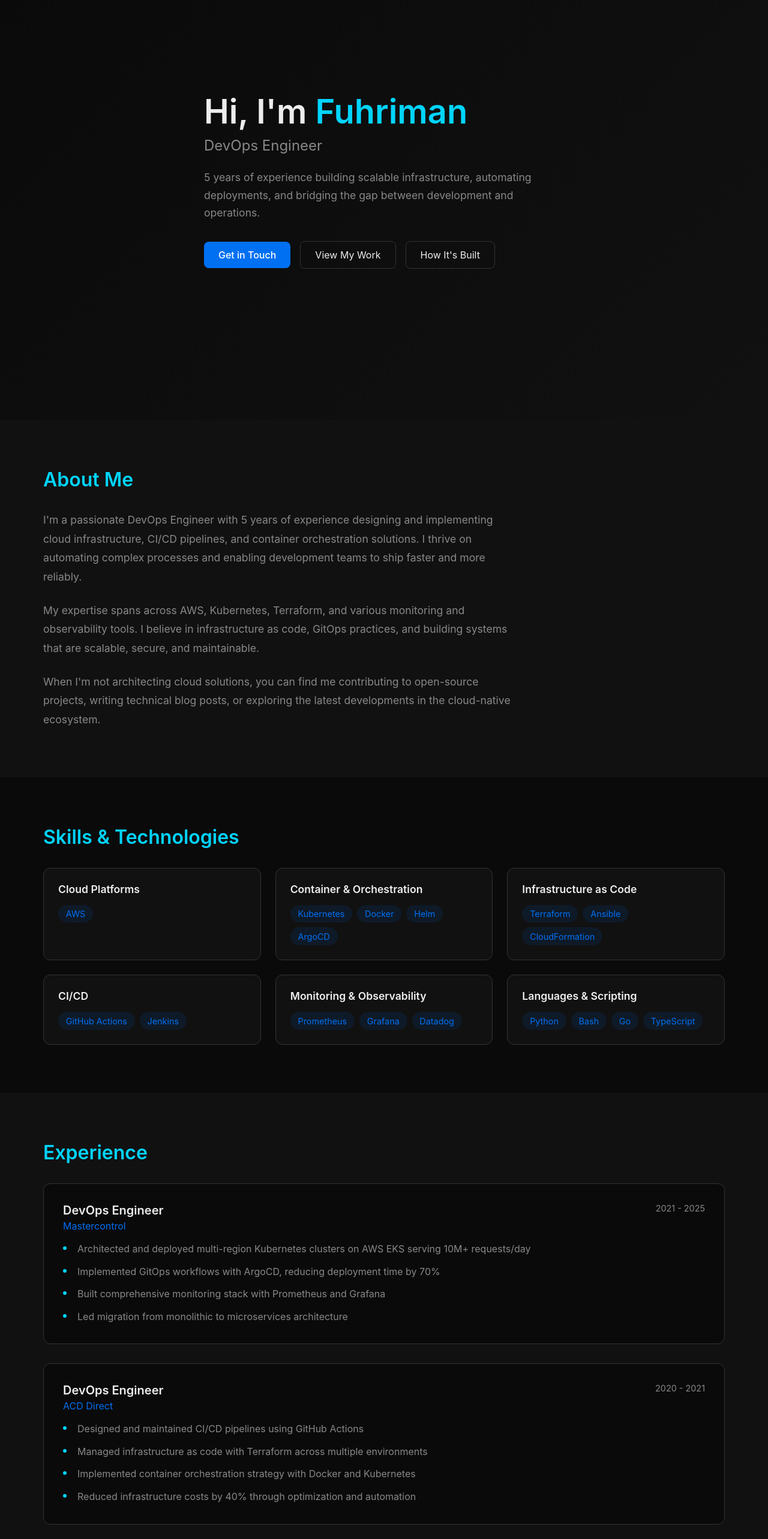
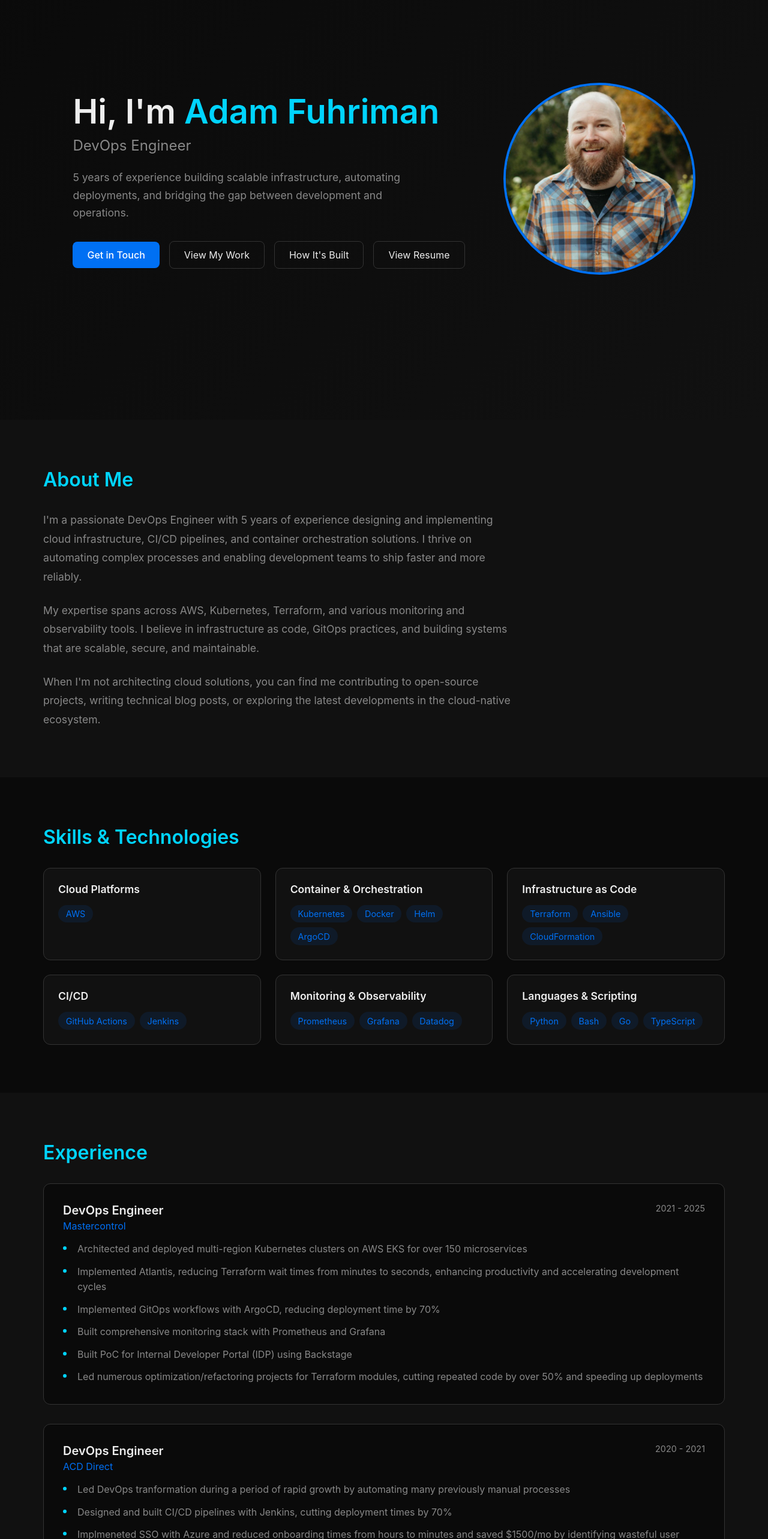
Before and after one commit to furryman/fuhriman-website, a Next.js app: page / in a window 1280 px wide. Shown: the part 100-2666 px from the top of the page at 60% size. Built offline with nearby package versions, Linux system fonts and the light colour scheme.

Commit message:
add to full name to main page, updated experience, added place for headshot photo

```diff
--- a/src/components/Experience.tsx
+++ b/src/components/Experience.tsx
@@ -6,10 +6,12 @@ const experiences = [
     company: 'Mastercontrol',
     period: '2021 - 2025',
     highlights: [
-      'Architected and deployed multi-region Kubernetes clusters on AWS EKS serving 10M+ requests/day',
+      'Architected and deployed multi-region Kubernetes clusters on AWS EKS for over 150 microservices',
+      'Implemented Atlantis, reducing Terraform wait times from minutes to seconds, enhancing productivity and accelerating development cycles',
       'Implemented GitOps workflows with ArgoCD, reducing deployment time by 70%',
       'Built comprehensive monitoring stack with Prometheus and Grafana',
-      'Led migration from monolithic to microservices architecture'
+      'Built PoC for Internal Developer Portal (IDP) using Backstage',
+      'Led numerous optimization/refactoring projects for Terraform modules, cutting repeated code by over 50% and speeding up deployments'
     ]
   },
   {
@@ -17,10 +19,9 @@ const experiences = [
     company: 'ACD Direct',
     period: '2020 - 2021',
     highlights: [
-      'Designed and maintained CI/CD pipelines using GitHub Actions',
-      'Managed infrastructure as code with Terraform across multiple environments',
-      'Implemented container orchestration strategy with Docker and Kubernetes',
-      'Reduced infrastructure costs by 40% through optimization and automation'
+      'Led DevOps tranformation during a period of rapid growth by automating many previously manual processes',
+      'Designed and built CI/CD pipelines with Jenkins, cutting deployment times by 70%',
+      'Implmeneted SSO with Azure and reduced onboarding times from hours to minutes and saved $1500/mo by identifying wasteful user lisences'
     ]
   },
   {
@@ -28,10 +29,9 @@ const experiences = [
     company: 'ACD Direct',
     period: '2018 - 2020',
     highlights: [
-      'Maintained Linux servers and automated routine tasks with Ansible',
-      'Implemented backup and disaster recovery solutions',
+      'Maintained Windows servers and performed software/security updates on VMWare VMs',
+      'Cut monthly software spending costs by $2000/mo by migrating organization Jira and consolidating work management tools',
       'Collaborated with development teams to improve deployment processes',
-      'Transitioned legacy applications to containerized deployments'
     ]
   }
 ]
--- a/src/components/Hero.module.css
+++ b/src/components/Hero.module.css
@@ -3,6 +3,27 @@
   display: flex;
   align-items: center;
   background: linear-gradient(135deg, var(--background) 0%, var(--background-light) 100%);
+}
+
+.heroContent {
+  display: flex;
+  align-items: center;
+  justify-content: space-between;
+  gap: 4rem;
+}
+
+.textContent {
+  flex: 1;
+}
+
+.imageWrapper {
+  flex-shrink: 0;
+}
+
+.headshot {
+  border-radius: 50%;
+  border: 4px solid var(--primary);
+  object-fit: cover;
 }
 
 .title {
@@ -48,12 +69,28 @@
 }
 
 @media (max-width: 768px) {
+  .heroContent {
+    flex-direction: column-reverse;
+    text-align: center;
+    gap: 2rem;
+  }
+
   .title {
     font-size: 2.5rem;
   }
 
+  .description {
+    margin-left: auto;
+    margin-right: auto;
+  }
+
   .cta {
     flex-direction: column;
-    align-items: flex-start;
+    align-items: center;
+  }
+
+  .headshot {
+    width: 200px;
+    height: 200px;
   }
 }
--- a/src/components/Hero.tsx
+++ b/src/components/Hero.tsx
@@ -1,11 +1,13 @@
+import Image from 'next/image'
 import styles from './Hero.module.css'
 
 export default function Hero() {
   return (
     <section className={styles.hero}>
-      <div className="container">
+      <div className={`container ${styles.heroContent}`}>
+        <div className={styles.textContent}>
           <h1 className={styles.title}>
-          Hi, I'm <span className={styles.highlight}>Fuhriman</span>
+            Hi, I'm <span className={styles.highlight}>Adam Fuhriman</span>
           </h1>
           <p className={styles.subtitle}>DevOps Engineer</p>
           <p className={styles.description}>
@@ -16,6 +18,18 @@ export default function Hero() {
             <a href="#contact" className="btn">Get in Touch</a>
             <a href="#experience" className={styles.secondary}>View My Work</a>
             <a href="/how-its-built" className={styles.secondary}>How It's Built</a>
+            <a href="/resume.pdf" target="_blank" rel="noopener noreferrer" className={styles.secondary}>View Resume</a>
+          </div>
+        </div>
+        <div className={styles.imageWrapper}>
+          <Image
+            src="/headshot.jpg"
+            alt="Adam Fuhriman"
+            width={320}
+            height={320}
+            className={styles.headshot}
+            priority
+          />
         </div>
       </div>
     </section>
```
Also changed, not shown: public/headshot.jpg (added), 1 other file (tests, documents, lock files or other folders). Lines whose indentation alone changed are shown as unchanged.
